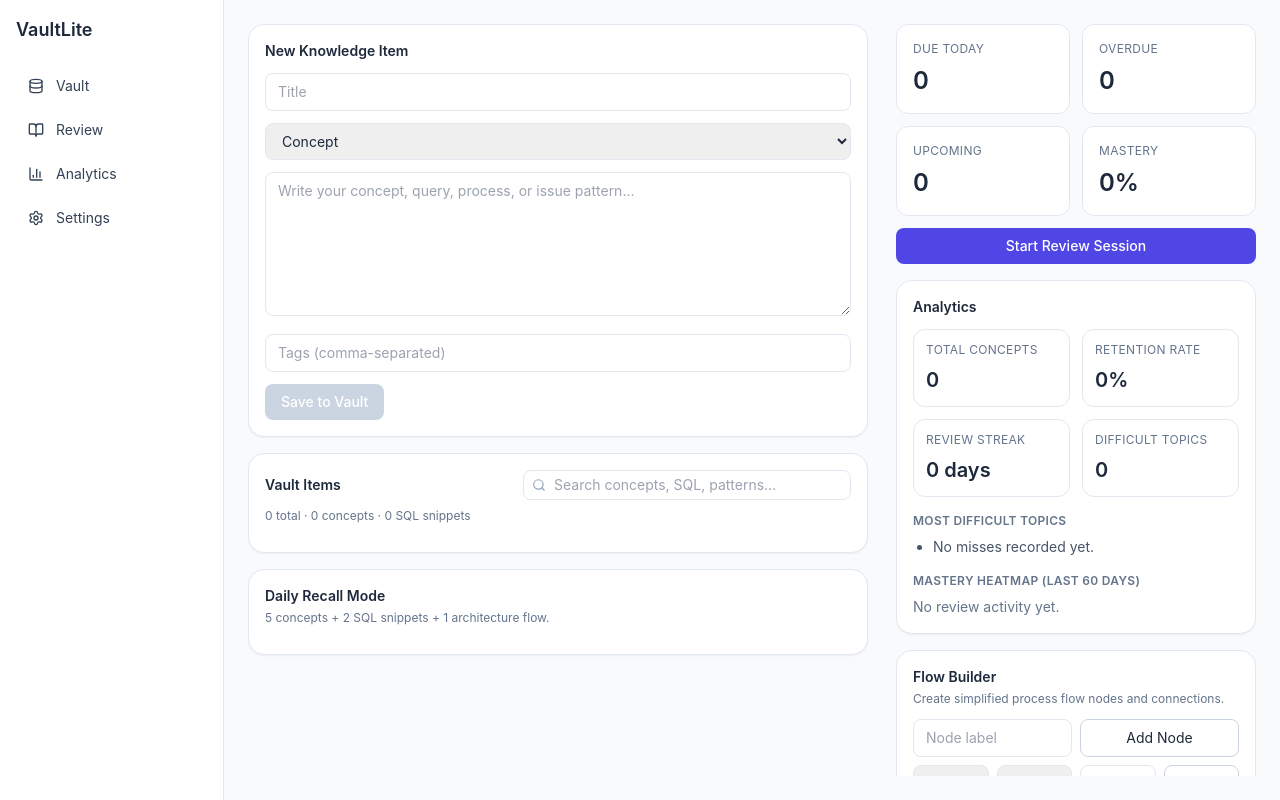
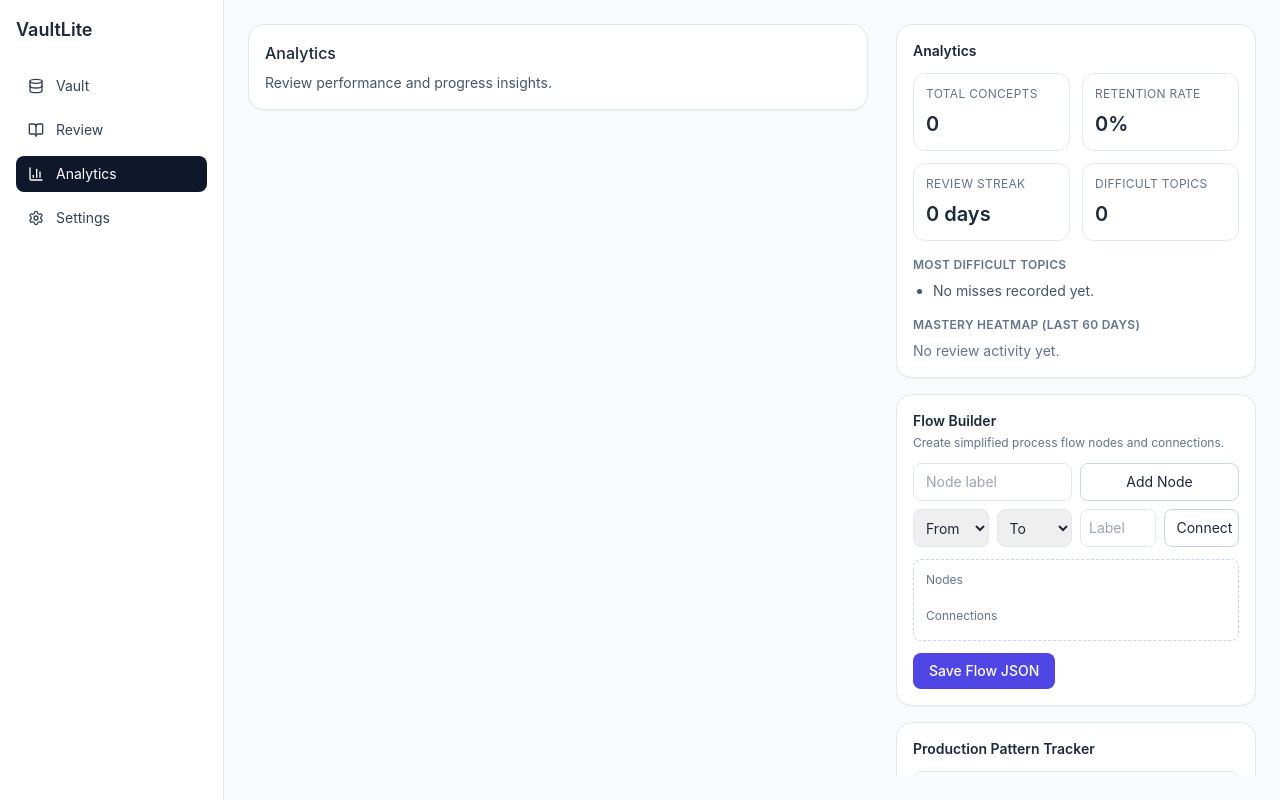
Before and after one commit to nrana15/VaultLite, a React (Vite) app in the folder VaultLite/: page / in a window 1280 px wide. Both pictures are taken after a click on the button "Analytics". Built offline with nearby package versions, Linux system fonts and the light colour scheme.

Commit message:
Make sidebar tabs clickable and wire basic navigation views

```diff
--- a/VaultLite/src/App.tsx
+++ b/VaultLite/src/App.tsx
@@ -1,5 +1,5 @@
-import { useEffect } from 'react';
-import { Sidebar } from './components/Sidebar';
+import { useEffect, useState } from 'react';
+import { Sidebar, type NavTab } from './components/Sidebar';
 import { ReviewSummary } from './features/review/ReviewSummary';
 import { ReviewSession } from './features/review/ReviewSession';
 import { DailyRecall } from './features/review/DailyRecall';
@@ -17,6 +17,7 @@ import { useReviewStore } from './state/reviewStore';
 export function App() {
   const load = useVaultStore((s) => s.load);
   const loadReview = useReviewStore((s) => s.load);
+  const [activeTab, setActiveTab] = useState<NavTab>('Vault');
 
   useEffect(() => {
     void load();
@@ -25,22 +26,41 @@ export function App() {
 
   return (
     <div className="flex h-screen">
-      <Sidebar />
+      <Sidebar activeTab={activeTab} onSelect={setActiveTab} />
       <main className="grid flex-1 grid-cols-[1fr_360px] gap-6 p-6">
         <section className="space-y-4 overflow-auto pr-1">
+          {(activeTab === 'Vault' || activeTab === 'Review') && (
+            <>
               <VaultEditor />
               <VaultList />
               <DailyRecall />
+            </>
+          )}
+
+          {activeTab === 'Analytics' && (
+            <section className="rounded-2xl border border-slate-200 bg-white p-4 shadow-sm">
+              <h3 className="font-medium">Analytics</h3>
+              <p className="mt-2 text-sm text-slate-600">Review performance and progress insights.</p>
+            </section>
+          )}
+
+          {activeTab === 'Settings' && (
+            <section className="rounded-2xl border border-slate-200 bg-white p-4 shadow-sm">
+              <h3 className="font-medium">Settings</h3>
+              <p className="mt-2 text-sm text-slate-600">Manage lock, import/export, and readiness checks.</p>
+            </section>
+          )}
         </section>
 
         <aside className="space-y-4 overflow-auto">
-          <ReviewSummary />
-          <AnalyticsPanel />
-          <FlowBuilder />
-          <ProductionPatternForm />
-          <VaultLock />
-          <ImportExportPanel />
-          <ReadinessChecklist />
+          {(activeTab === 'Vault' || activeTab === 'Review') && <ReviewSummary />}
+          {(activeTab === 'Vault' || activeTab === 'Analytics') && <AnalyticsPanel />}
+          {(activeTab === 'Vault' || activeTab === 'Analytics') && <FlowBuilder />}
+          {(activeTab === 'Vault' || activeTab === 'Analytics') && <ProductionPatternForm />}
+          {(activeTab === 'Vault' || activeTab === 'Settings') && <VaultLock />}
+          {(activeTab === 'Vault' || activeTab === 'Settings') && <ImportExportPanel />}
+          {(activeTab === 'Vault' || activeTab === 'Settings') && <ReadinessChecklist />}
+          {activeTab === 'Vault' && (
             <section className="rounded-2xl border border-slate-200 bg-white p-4 shadow-sm">
               <h3 className="font-medium">Phase 7 complete</h3>
               <ul className="mt-3 list-disc space-y-1 pl-5 text-sm text-slate-600">
@@ -49,6 +69,7 @@ export function App() {
                 <li>Performance instrumentation utility added</li>
               </ul>
             </section>
+          )}
         </aside>
       </main>
       <ReviewSession />
--- a/VaultLite/src/components/Sidebar.tsx
+++ b/VaultLite/src/components/Sidebar.tsx
@@ -1,26 +1,39 @@
 import { BookOpen, Database, BarChart3, Settings } from 'lucide-react';
 
-const nav = [
+export type NavTab = 'Vault' | 'Review' | 'Analytics' | 'Settings';
+
+const nav: Array<{ label: NavTab; icon: typeof Database }> = [
   { label: 'Vault', icon: Database },
   { label: 'Review', icon: BookOpen },
   { label: 'Analytics', icon: BarChart3 },
   { label: 'Settings', icon: Settings },
 ];
 
-export function Sidebar() {
+interface SidebarProps {
+  activeTab: NavTab;
+  onSelect: (tab: NavTab) => void;
+}
+
+export function Sidebar({ activeTab, onSelect }: SidebarProps) {
   return (
     <aside className="w-56 border-r border-slate-200 bg-white p-4">
       <h1 className="mb-6 text-lg font-semibold">VaultLite</h1>
       <nav className="space-y-2">
-        {nav.map(({ label, icon: Icon }) => (
+        {nav.map(({ label, icon: Icon }) => {
+          const isActive = activeTab === label;
+          return (
             <button
               key={label}
-            className="flex w-full items-center gap-3 rounded-lg px-3 py-2 text-left text-sm text-slate-700 transition hover:bg-slate-100"
+              onClick={() => onSelect(label)}
+              className={`flex w-full cursor-pointer items-center gap-3 rounded-lg px-3 py-2 text-left text-sm transition ${
+                isActive ? 'bg-slate-900 text-white' : 'text-slate-700 hover:bg-slate-100'
+              }`}
             >
               <Icon size={16} />
               {label}
             </button>
-        ))}
+          );
+        })}
       </nav>
     </aside>
   );
```
Lines whose indentation alone changed are shown as unchanged.
